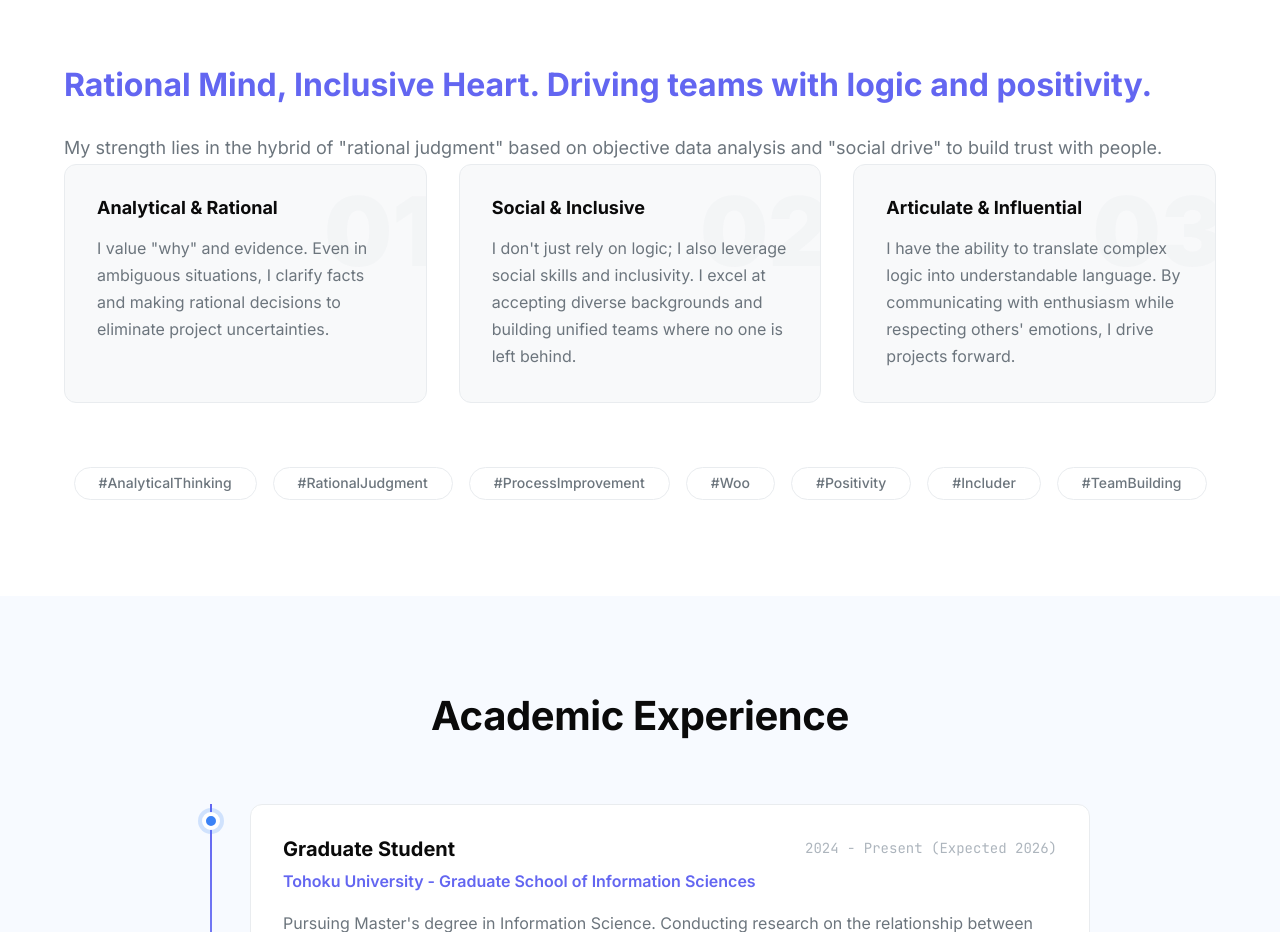
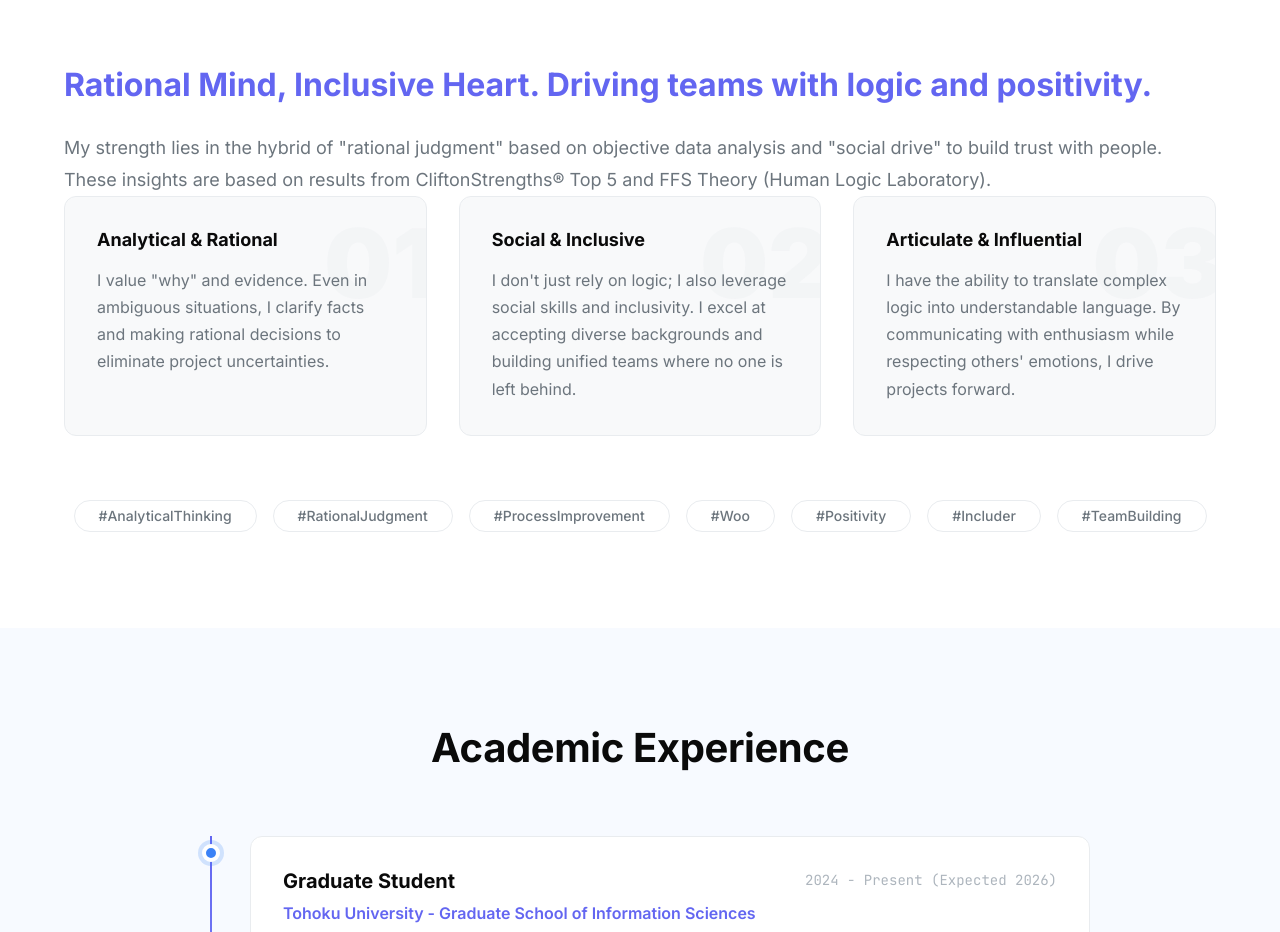
Before and after one commit to ryo09020/ryo09020.github.io, a React (Vite) app: page /#/ in a window 1280 px wide. Shown: the part 1002-1934 px from the top of the page. Built offline with nearby package versions, Linux system fonts and the light colour scheme.

Commit message:
chore: update translation strings

```diff
--- a/src/locales/translations.js
+++ b/src/locales/translations.js
@@ -80,7 +80,7 @@ export const translations = {
     // Personality Section
     personalityTitle: 'Personality & Strengths',
     personalityConcept: 'Rational Mind, Inclusive Heart. Driving teams with logic and positivity.',
-    personalityIntro: 'My strength lies in the hybrid of "rational judgment" based on objective data analysis and "social drive" to build trust with people.',
+    personalityIntro: 'My strength lies in the hybrid of "rational judgment" based on objective data analysis and "social drive" to build trust with people. These insights are based on results from CliftonStrengths® Top 5 and FFS Theory (Human Logic Laboratory).',
     personalityPoints: [
       {
         title: 'Analytical & Rational',
@@ -324,7 +324,7 @@ export const translations = {
     // Personality Section
     personalityTitle: '性格と強み',
     personalityConcept: 'ロジカルな頭脳と、ポジティブな求心力。事実に基づいて判断し、熱意を持ってチームを動かす。',
-    personalityIntro: '私の強みは、客観的なデータ分析に基づいた「合理的な判断力」と、初対面の人とも信頼関係を築ける「社交的な推進力」を兼ね備えていることです。',
+    personalityIntro: '私の強みは、客観的なデータ分析に基づいた「合理的な判断力」と、初対面の人とも信頼関係を築ける「社交的な推進力」を兼ね備えていることです。この自己分析は、CliftonStrengths®上位資質（トップ5）およびFFS理論（Human Logic Laboratory）の診断結果に基づいています。',
     personalityPoints: [
       {
         title: 'Analytical & Rational（分析と合理性）',
```
